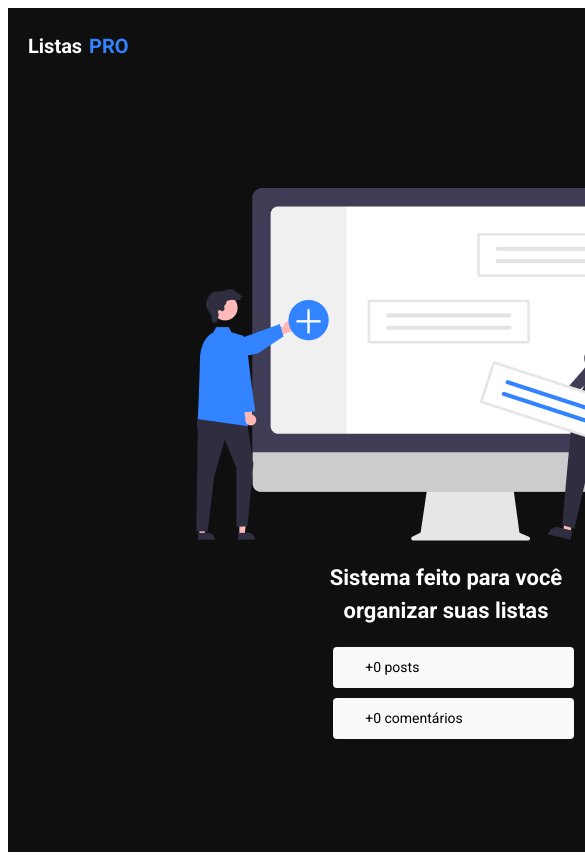
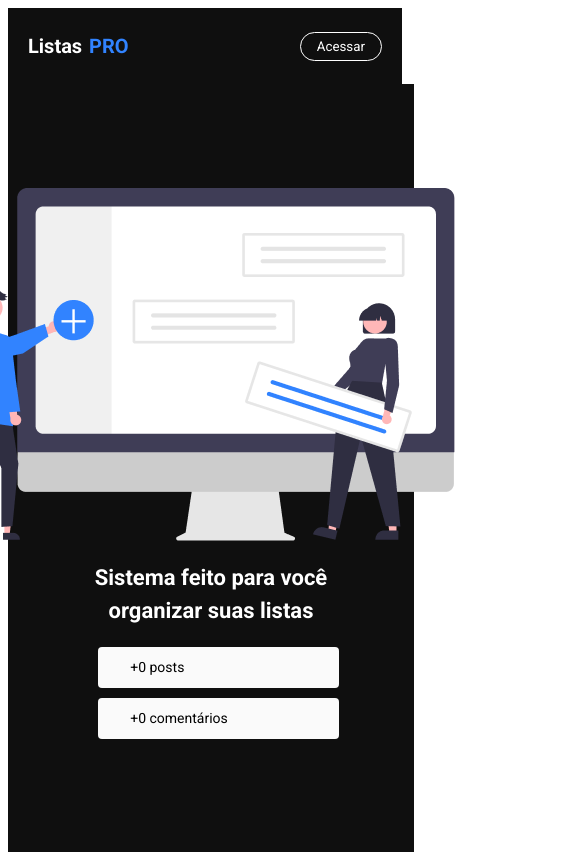
Before and after one commit to MikeSV2809/ListasPRO, a Next.js app: page / in a window 390 px wide. Shown: the top 860 px of the page, 585 px wide, since content can reach past the window. Built offline with nearby package versions, Linux system fonts and the light colour scheme; no server answers; the database is empty.

Commit message:
Alterações de css

```diff
--- a/src/components/header/styles.module.css
+++ b/src/components/header/styles.module.css
@@ -1,5 +1,5 @@
 .header {
-    width: 100vh;
+    width: 100%;
     height: 76px;
     background-color: #0f0f0f;
     display: flex;
@@ -10,7 +10,7 @@
 
 .content {
     padding: 0 18px;
-    width: 100vh;
+    width: 100%;
     max-width: 1024px;
     display: flex;
     align-items: center;
@@ -73,7 +73,6 @@
         flex-direction: row;
         align-items: center; /* Alinha os itens verticalmente no centro */
         padding: 10px; /* Ajusta o padding para telas menores */
-        width: 100vh;
     }
 
     .loginButton {
@@ -104,6 +103,6 @@
     }
 
     .header {
-        width: 100vh;
+        width: 100%;
     }
 }
--- a/src/pages/dashboard/styles.module.css
+++ b/src/pages/dashboard/styles.module.css
@@ -7,7 +7,7 @@
 
 .content {
     background-color: #0f0f0f;
-    width: 100vh;
+    width: 100%;
     min-height: 200px;
     display: flex;
     align-items: center;
@@ -16,7 +16,7 @@
 }
 
 .contentForm {
-    width: 100vh;
+    width: 100%;
     padding: 0 24px;
     padding-bottom: 28px;
     margin-top: 58px;
@@ -118,7 +118,7 @@
     display: flex;
     align-items: center;
     justify-content: space-between;
-    width: 100vh;
+    width: 100%;
 }
 
 .taskContent p {
@@ -130,7 +130,7 @@
 @media (max-width: 1024px) {
     .contentForm,
     .taskContainer {
-        max-width: 100vh;
+        max-width: 100%;
     }
 }
 
@@ -140,7 +140,7 @@
     }
 
     .content{
-        width: 100vh;
+        width: 100%;
     }
 }
 
@@ -152,7 +152,7 @@
 
     .content {
         height: auto;
-        width: 100vh;
+        width: 100%;
     }
 
     .myTasks {
--- a/src/pages/home.module.css
+++ b/src/pages/home.module.css
@@ -2,8 +2,7 @@
 
 .container {
     background-color: #0f0f0f;
-    width: 100vh;
-    max-width: 1350px;
+    width: 100%;
     min-height: calc(100vh - 76px);
     display: flex;
     justify-content: center;
@@ -86,6 +85,6 @@
     }
 
     .container {
-        width: 100vh;
+        width: 100%;
     }
 }
```
